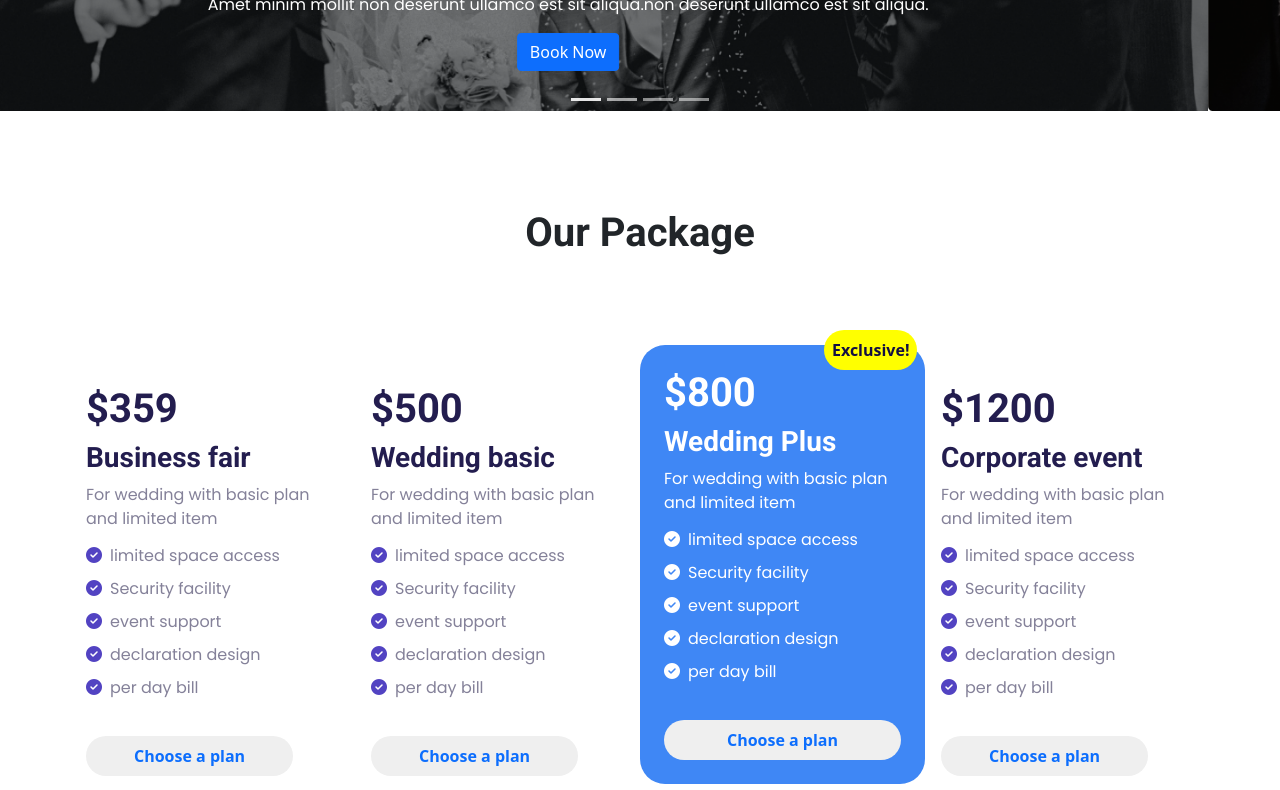
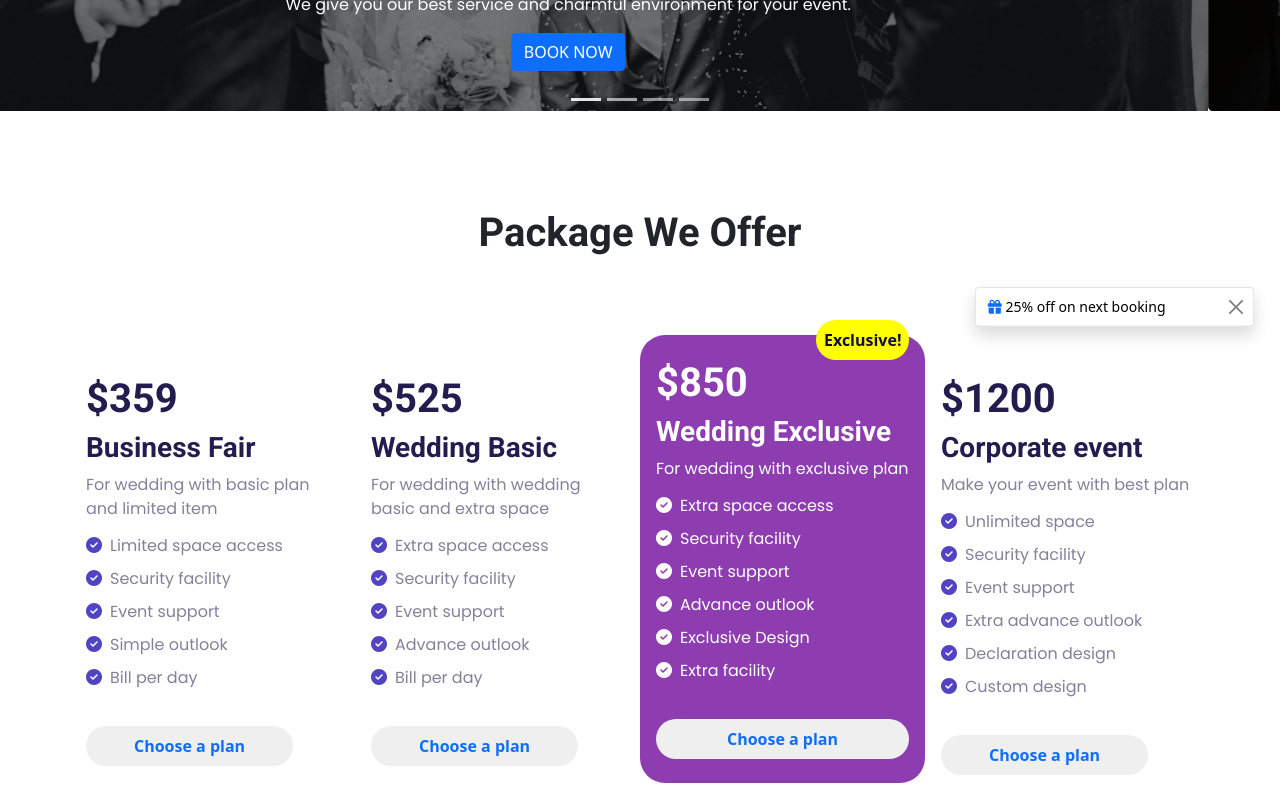
Before and after one commit to arifraj199/convention-assignment03-private, a plain HTML site: page index.html in a window 1280 px wide. Shown: the part 502-1292 px from the top of the page. Drawn offline with nearby package versions, Linux system fonts and the light colour scheme.

Commit message:
toast section added

```diff
--- a/css/style.css
+++ b/css/style.css
@@ -40,28 +40,34 @@ p {
     color: #231D4F;
 }
 
-.price-plus {
-    background-color: #3F87F5;
+.exclusive-plus {
+    background-color: #8D3DAF;
     border-radius: 25px;
 }
 
-.price-plus span {
+.exclusive-plus span {
     background-color: yellow;
     margin-left: 160px;
     top: -15px;
     color: #120E43;
 }
 
-.price-plus-color p {
+.exclusive-plus-color p {
     color: white;
 }
 
-.price-plus-color .custom-icon-style {
+.exclusive-plus-color .custom-icon-style {
     color: #FFFFFF;
 }
 
 .custom-icon-style {
     color: #5243C2;
+}
+
+.toast-style {
+    margin-top: -50px;
+    width: 25%!important;
+    margin-left: 80%;
 }
 
 .registration-form {
@@ -91,6 +97,9 @@ p {
     }
     .carousel-button {
         margin-bottom: 0;
-        padding: 2px 10px!important;
+    }
+    .toast-style {
+        margin-left: 0;
+        width: 75%!important;
     }
 }
--- a/index.html
+++ b/index.html
@@ -14,7 +14,7 @@
     <script src="https://kit.fontawesome.com/447bbae6b6.js" crossorigin="anonymous"></script>
 
     <!-- Bootstrap CSS v5.0.2 -->
-    <link rel="stylesheet" href="https://cdn.jsdelivr.net/npm/bootstrap@5.0.2/dist/css/bootstrap.min.css" integrity="sha384-EVSTQN3/azprG1Anm3QDgpJLIm9Nao0Yz1ztcQTwFspd3yD65VohhpuuCOmLASjC" crossorigin="anonymous">
+    <link href="https://cdn.jsdelivr.net/npm/bootstrap@5.1.3/dist/css/bootstrap.min.css" rel="stylesheet" integrity="sha384-1BmE4kWBq78iYhFldvKuhfTAU6auU8tT94WrHftjDbrCEXSU1oBoqyl2QvZ6jIW3" crossorigin="anonymous">
 
 </head>
 
@@ -63,37 +63,47 @@
                     <div class="carousel-item active">
                         <img src="images/slider-1.png " class="d-block w-100" alt="... ">
                         <div class="carousel-caption d-block d-md-block carousel-content">
-                            <h1 class="carousel-head-style">The perfect venue for your <br> next event</h1>
-                            <p class="slider-text">Amet minim mollit non deserunt ullamco est sit aliqua.non deserunt ullamco est sit aliqua.
+                            <h1 class="carousel-head-style">Choose Best Venue For Your Event</h1>
+                            <p class="slider-text">We give you our best service and charmful environment for your event.
                             </p>
-                            <button class="btn btn-primary fs-6 carousel-button">Book Now</button>
+                            <a target="_blank" href="https://www.diccbd.com/">
+                                <button class="btn btn-primary fs-6 carousel-button text-uppercase">Book Now</button>
+                            </a>
                         </div>
                     </div>
                     <div class="carousel-item">
                         <img src="images/banner.png" class="d-block w-100" alt="... ">
                         <div class="carousel-caption d-block d-md-block carousel-content ">
-                            <h1 class="carousel-head-style">The perfect venue for your <br> next event</h1>
-                            <p class="slider-text">Amet minim mollit non deserunt ullamco est sit aliqua.non deserunt ullamco est sit aliqua.
+                            <h1 class="carousel-head-style">Grab Your Best Choice</h1>
+                            <p class="slider-text">Best ever convention center and get best service.
                             </p>
-                            <button class="btn btn-primary fs-6 carousel-button">Book Now</button>
+                            <a target="_blank" href="https://www.occc.net/">
+                                <button class="btn btn-primary fs-6 carousel-button text-uppercase">Book Now</button>
+                            </a>
+
                         </div>
                     </div>
                     <div class="carousel-item">
                         <img src=" images/slider-2.png " class="d-block w-100" alt="... ">
                         <div class="carousel-caption d-block d-md-block carousel-content ">
-                            <h1 class="carousel-head-style">The perfect venue for your <br> next event</h1>
-                            <p class="slider-text">Amet minim mollit non deserunt ullamco est sit aliqua.non deserunt ullamco est sit aliqua.
+                            <h1 class="carousel-head-style">Most Popular On Service</h1>
+                            <p class="slider-text">We give you our full ensurement for your satisfaction.
                             </p>
-                            <button class="btn btn-primary fs-6 carousel-button">Book Now</button>
+                            <a target="_blank" href="https://www.bashundharaconvention.com/">
+                                <button class="btn btn-primary fs-6 carousel-button text-uppercase">Book Now</button>
+                            </a>
                         </div>
                     </div>
                     <div class="carousel-item">
                         <img src="images/slider-3.png " class="d-block w-100" alt="... ">
                         <div class="carousel-caption d-block d-md-block carousel-content ">
-                            <h1 class="carousel-head-style">The perfect venue for your <br> next event</h1>
-                            <p class="slider-text">Amet minim mollit non deserunt ullamco est sit aliqua.non deserunt ullamco est sit aliqua.
+                            <h1 class="carousel-head-style">Best Arrangement on Event</h1>
+                            <p class="slider-text">Our job to keep you comfortable on your event.
                             </p>
-                            <button class="btn btn-primary fs-6 carousel-button">Book Now</button>
+                            <a target="_blank" href="https://kobe-cc.jp/en/facilities/exhibition-hall/hall2-1f-conventionhall/">
+                                <button class="btn btn-primary fs-6 carousel-button text-uppercase">Book Now</button>
+                            </a>
+
                         </div>
                     </div>
                 </div>
@@ -114,47 +124,57 @@
         <!-- Package Section -->
         <section class="container-fluid">
             <div class="container py-5">
-                <h1 class="text-center fw-bold">Our Package</h1>
+                <h1 class="text-center fw-bold">Package We Offer</h1>
+                <!-- toast -->
+                <div>
+                    <div class="toast d-block toast-style" role="alert" aria-live="assertive" aria-atomic="true">
+                        <div class="toast-header">
+                            <strong class="me-auto text-black fw-normal"><i class="fas fa-gift text-primary"></i> 25% off on next booking</strong>
+                            <button type="button" class="btn-close" data-bs-dismiss="toast" aria-label="Close"></button>
+                        </div>
+                    </div>
+                </div>
                 <div class="row gy-2 gx-4">
                     <div class="col-sm-12 col-md-4 col-lg-3 pt-5 px-3">
                         <h2 class="fw-bold fs-1 price-color">$359</h2>
-                        <h3 class="fw-bold price-info">Business fair</h3>
+                        <h3 class="fw-bold price-info">Business Fair</h3>
                         <p>For wedding with basic plan and limited item</p>
                         <div class="lh-1">
-                            <p><i class="fas fa-check-circle custom-icon-style pe-2"></i>limited space access</p>
+                            <p><i class="fas fa-check-circle custom-icon-style pe-2"></i>Limited space access</p>
                             <p><i class="fas fa-check-circle custom-icon-style pe-2"></i>Security facility</p>
-                            <p><i class="fas fa-check-circle custom-icon-style pe-2"></i>event support</p>
-                            <p><i class="fas fa-check-circle custom-icon-style pe-2"></i>declaration design</p>
-                            <p><i class="fas fa-check-circle custom-icon-style pe-2"></i>per day bill</p>
+                            <p><i class="fas fa-check-circle custom-icon-style pe-2"></i>Event support</p>
+                            <p><i class="fas fa-check-circle custom-icon-style pe-2"></i>Simple outlook</p>
+                            <p><i class="fas fa-check-circle custom-icon-style pe-2"></i>Bill per day</p>
                         </div>
                         <br>
                         <button class="text-center border-0 rounded-pill text-primary fw-bold px-5 py-2">Choose a plan</button>
                     </div>
                     <div class="col-sm-12 col-md-4 col-lg-3 pt-5 px-3">
-                        <h2 class="fw-bold fs-1 price-color">$500</h2>
-                        <h3 class="fw-bold price-info">Wedding basic</h3>
-                        <p>For wedding with basic plan and limited item</p>
+                        <h2 class="fw-bold fs-1 price-color">$525</h2>
+                        <h3 class="fw-bold price-info">Wedding Basic</h3>
+                        <p>For wedding with wedding basic and extra space</p>
                         <div class="lh-1">
-                            <p><i class="fas fa-check-circle custom-icon-style pe-2"></i>limited space access</p>
+                            <p><i class="fas fa-check-circle custom-icon-style pe-2"></i>Extra space access</p>
                             <p><i class="fas fa-check-circle custom-icon-style pe-2"></i>Security facility</p>
-                            <p><i class="fas fa-check-circle custom-icon-style pe-2"></i>event support</p>
-                            <p><i class="fas fa-check-circle custom-icon-style pe-2"></i>declaration design</p>
-                            <p><i class="fas fa-check-circle custom-icon-style pe-2"></i>per day bill</p>
+                            <p><i class="fas fa-check-circle custom-icon-style pe-2"></i>Event support</p>
+                            <p><i class="fas fa-check-circle custom-icon-style pe-2"></i>Advance outlook</p>
+                            <p><i class="fas fa-check-circle custom-icon-style pe-2"></i>Bill per day</p>
                         </div>
                         <br>
                         <button class="text-center border-0 rounded-pill text-primary fw-bold px-5 py-2">Choose a plan</button>
                     </div>
-                    <div class="col-sm-12 col-md-4 col-lg-3 px-4 pt-4 mt-3 pb-4 px-3 price-plus position-relative">
+                    <div class="col-sm-12 col-md-4 col-lg-3 p-4 px-3 mt-3 exclusive-plus position-relative">
                         <span class="fs-6 fw-bold rounded-pill p-2 position-absolute">Exclusive!</span>
-                        <h2 class="fs-1 text-white">$800</h2>
-                        <h3 class="text-white">Wedding Plus</h3>
-                        <p class=" text-white">For wedding with basic plan and limited item</p>
-                        <div class="lh-1 price-plus-color">
-                            <p><i class="fas fa-check-circle custom-icon-style pe-2"></i>limited space access</p>
+                        <h2 class="fs-1 text-white">$850</h2>
+                        <h3 class="text-white">Wedding Exclusive</h3>
+                        <p class=" text-white">For wedding with exclusive plan</p>
+                        <div class="lh-1 exclusive-plus-color">
+                            <p><i class="fas fa-check-circle custom-icon-style pe-2"></i>Extra space access</p>
                             <p><i class="fas fa-check-circle custom-icon-style pe-2"></i>Security facility</p>
-                            <p><i class="fas fa-check-circle custom-icon-style pe-2"></i>event support</p>
-                            <p><i class="fas fa-check-circle custom-icon-style pe-2"></i>declaration design</p>
-                            <p><i class="fas fa-check-circle custom-icon-style pe-2"></i>per day bill</p>
+                            <p><i class="fas fa-check-circle custom-icon-style pe-2"></i>Event support</p>
+                            <p><i class="fas fa-check-circle custom-icon-style pe-2"></i>Advance outlook</p>
+                            <p><i class="fas fa-check-circle custom-icon-style pe-2"></i>Exclusive Design</p>
+                            <p><i class="fas fa-check-circle custom-icon-style pe-2"></i>Extra facility</p>
                         </div>
                         <br>
                         <button class="text-center border-0 rounded-pill text-primary fw-bold px-5 py-2 w-100">Choose a plan</button>
@@ -162,13 +182,14 @@
                     <div class="col-sm-12 col-md-4 col-lg-3 pt-5 px-3">
                         <h2 class="fw-bold fs-1 price-color">$1200</h2>
                         <h3 class="fw-bold price-info">Corporate event</h3>
-                        <p>For wedding with basic plan and limited item</p>
+                        <p>Make your event with best plan</p>
                         <div class="lh-1">
-                            <p><i class="fas fa-check-circle custom-icon-style pe-2"></i>limited space access</p>
+                            <p><i class="fas fa-check-circle custom-icon-style pe-2"></i>Unlimited space</p>
                             <p><i class="fas fa-check-circle custom-icon-style pe-2"></i>Security facility</p>
-                            <p><i class="fas fa-check-circle custom-icon-style pe-2"></i>event support</p>
-                            <p><i class="fas fa-check-circle custom-icon-style pe-2"></i>declaration design</p>
-                            <p><i class="fas fa-check-circle custom-icon-style pe-2"></i>per day bill</p>
+                            <p><i class="fas fa-check-circle custom-icon-style pe-2"></i>Event support</p>
+                            <p><i class="fas fa-check-circle custom-icon-style pe-2"></i>Extra advance outlook</p>
+                            <p><i class="fas fa-check-circle custom-icon-style pe-2"></i>Declaration design</p>
+                            <p><i class="fas fa-check-circle custom-icon-style pe-2"></i>Custom design</p>
                         </div>
                         <br>
                         <button class="text-center border-0 rounded-pill text-primary fw-bold px-5 py-2">Choose a plan</button>
@@ -187,56 +208,48 @@
                             <div class="accordion-item">
                                 <h2 class="accordion-header" id="headingOne">
                                     <button class="accordion-button" type="button" data-bs-toggle="collapse" data-bs-target="#collapseOne" aria-expanded="true" aria-controls="collapseOne">
-                                  Accordion Item #1
+                                  How Could I Contact With You
                                 </button>
                                 </h2>
                                 <div id="collapseOne" class="accordion-collapse collapse show" aria-labelledby="headingOne" data-bs-parent="#accordionExample">
                                     <div class="accordion-body">
-                                        <strong>This is the first item's accordion body.</strong> It is shown by default, until the collapse plugin adds the appropriate classes that we use to style each element. These classes control the overall appearance,
-                                        as well as the showing and hiding via CSS transitions. You can modify any of this with custom CSS or overriding our default variables. It's also worth noting that just about any HTML can go within the <code>.accordion-body</code>,
-                                        though the transition does limit overflow.
+                                        For contact us you should registrared first and we will replying on your email within 24hours
                                     </div>
                                 </div>
                             </div>
                             <div class="accordion-item">
                                 <h2 class="accordion-header" id="headingTwo">
                                     <button class="accordion-button collapsed" type="button" data-bs-toggle="collapse" data-bs-target="#collapseTwo" aria-expanded="false" aria-controls="collapseTwo">
-                                  Accordion Item #2
+                                  Can I Do Argument About Price?
                                 </button>
                                 </h2>
                                 <div id="collapseTwo" class="accordion-collapse collapse" aria-labelledby="headingTwo" data-bs-parent="#accordionExample">
                                     <div class="accordion-body">
-                                        <strong>This is the second item's accordion body.</strong> It is hidden by default, until the collapse plugin adds the appropriate classes that we use to style each element. These classes control the overall appearance,
-                                        as well as the showing and hiding via CSS transitions. You can modify any of this with custom CSS or overriding our default variables. It's also worth noting that just about any HTML can go within the <code>.accordion-body</code>,
-                                        though the transition does limit overflow.
+                                        No,you can't.Our price is fixed for any package.
                                     </div>
                                 </div>
                             </div>
                             <div class="accordion-item">
                                 <h2 class="accordion-header" id="headingThree">
                                     <button class="accordion-button collapsed" type="button" data-bs-toggle="collapse" data-bs-target="#collapseThree" aria-expanded="false" aria-controls="collapseThree">
-                                  Accordion Item #3
+                                  What About The Cancellation After Order?
                                 </button>
                                 </h2>
                                 <div id="collapseThree" class="accordion-collapse collapse" aria-labelledby="headingThree" data-bs-parent="#accordionExample">
                                     <div class="accordion-body">
-                                        <strong>This is the third item's accordion body.</strong> It is hidden by default, until the collapse plugin adds the appropriate classes that we use to style each element. These classes control the overall appearance,
-                                        as well as the showing and hiding via CSS transitions. You can modify any of this with custom CSS or overriding our default variables. It's also worth noting that just about any HTML can go within the <code>.accordion-body</code>,
-                                        though the transition does limit overflow.
+                                        You can cancel cancel after ordered your package within 12hour.After 12hour you could not able to cancel your order but you can shift your package within 24hours.
                                     </div>
                                 </div>
                             </div>
                             <div class="accordion-item">
                                 <h2 class="accordion-header" id="headingFour">
                                     <button class="accordion-button collapsed" type="button" data-bs-toggle="collapse" data-bs-target="#collapseFour" aria-expanded="false" aria-controls="collapseFour">
-                                  Accordion Item #4
+                                  How About the Required Time To Arrange You Need?
                                 </button>
                                 </h2>
                                 <div id="collapseFour" class="accordion-collapse collapse" aria-labelledby="headingFour" data-bs-parent="#accordionExample">
                                     <div class="accordion-body">
-                                        <strong>This is the third item's accordion body.</strong> It is hidden by default, until the collapse plugin adds the appropriate classes that we use to style each element. These classes control the overall appearance,
-                                        as well as the showing and hiding via CSS transitions. You can modify any of this with custom CSS or overriding our default variables. It's also worth noting that just about any HTML can go within the <code>.accordion-body</code>,
-                                        though the transition does limit overflow.
+                                        We provide our service within 48hours from the order.For most specified issues we delay some times bt we can ensure that it will be maximum 72hours.
                                     </div>
                                 </div>
                             </div>
@@ -301,8 +314,8 @@
 
 
     <!-- Bootstrap JavaScript Libraries -->
-    <script src="https://cdn.jsdelivr.net/npm/@popperjs/core@2.9.2/dist/umd/popper.min.js " integrity="sha384-IQsoLXl5PILFhosVNubq5LC7Qb9DXgDA9i+tQ8Zj3iwWAwPtgFTxbJ8NT4GN1R8p " crossorigin="anonymous "></script>
-    <script src="https://cdn.jsdelivr.net/npm/bootstrap@5.0.2/dist/js/bootstrap.min.js " integrity="sha384-cVKIPhGWiC2Al4u+LWgxfKTRIcfu0JTxR+EQDz/bgldoEyl4H0zUF0QKbrJ0EcQF " crossorigin="anonymous "></script>
+    <script src="https://cdn.jsdelivr.net/npm/@popperjs/core@2.10.2/dist/umd/popper.min.js" integrity="sha384-7+zCNj/IqJ95wo16oMtfsKbZ9ccEh31eOz1HGyDuCQ6wgnyJNSYdrPa03rtR1zdB" crossorigin="anonymous"></script>
+    <script src="https://cdn.jsdelivr.net/npm/bootstrap@5.1.3/dist/js/bootstrap.min.js" integrity="sha384-QJHtvGhmr9XOIpI6YVutG+2QOK9T+ZnN4kzFN1RtK3zEFEIsxhlmWl5/YESvpZ13" crossorigin="anonymous"></script>
 </body>
 
 </html>
```
